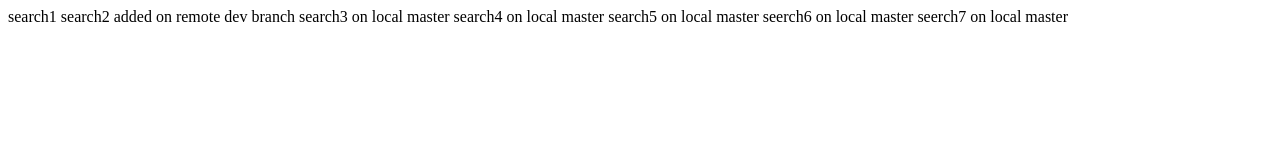
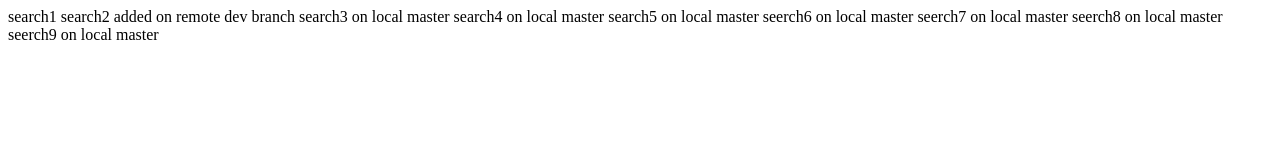
Before and after one commit to keihigashi/git_test, a plain HTML site: page search.html in a window 1280 px wide. Drawn offline with Linux system fonts and the light colour scheme.

Commit message:
added search 9

```diff
--- a/search.html
+++ b/search.html
@@ -15,5 +15,8 @@
     search5 on local master
     seerch6 on local master
     seerch7 on local master
+    seerch8 on local master
+    seerch9 on local master
+
 </body>
 </html>
```
